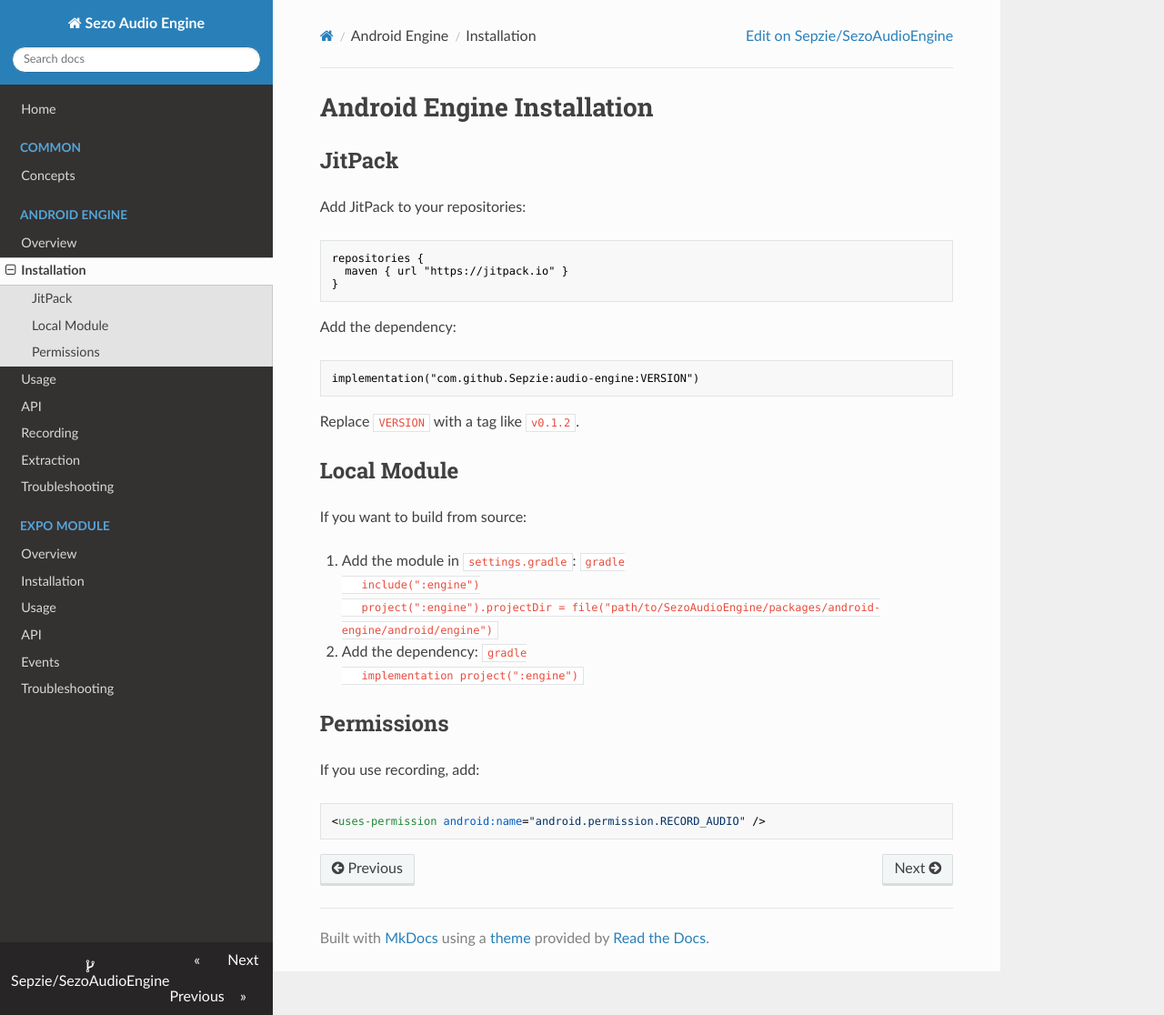
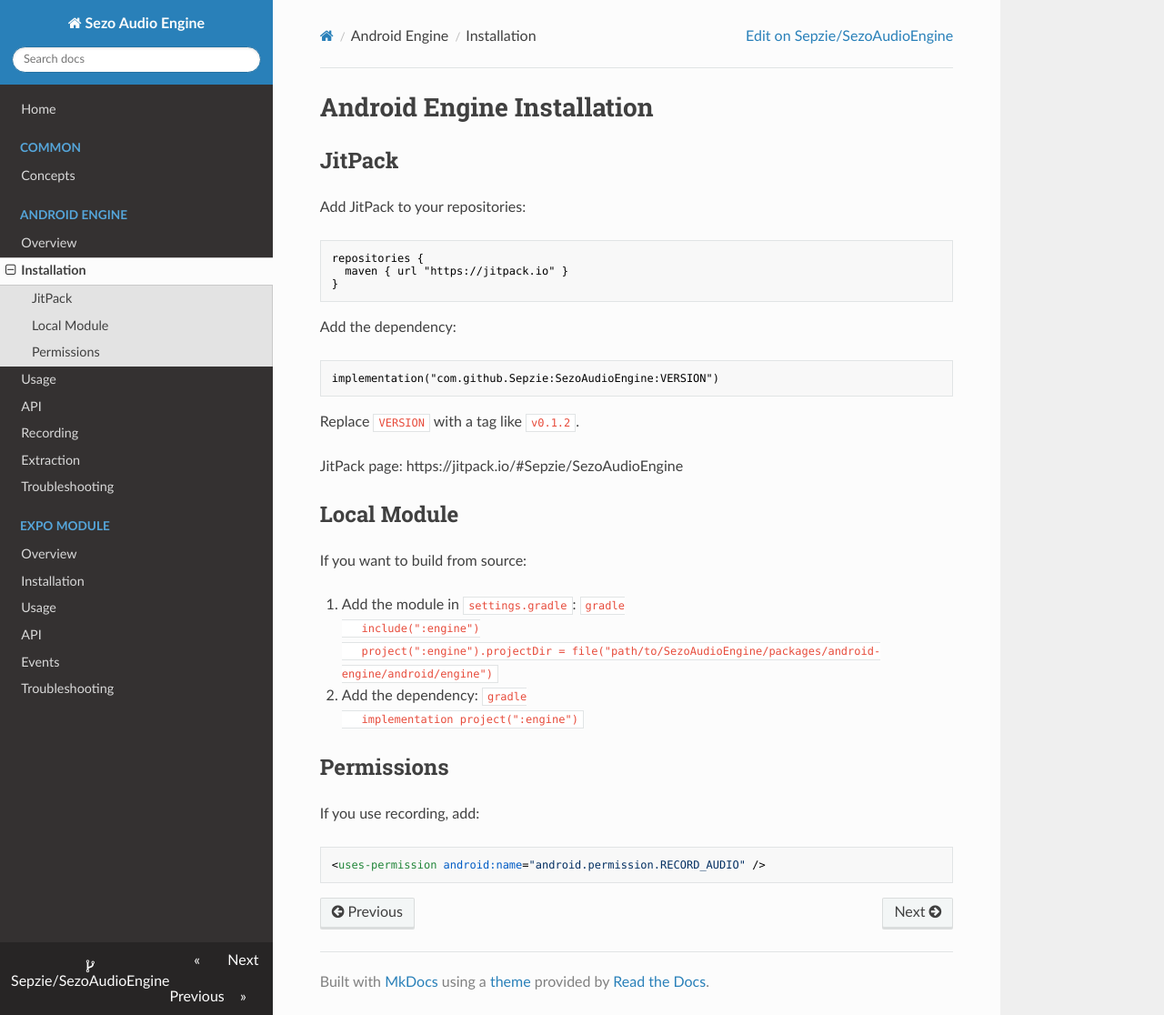
Before and after one commit to Sepzie/SezoAudioEngine, an MkDocs documentation site: the page built from docs/android/install.md, in a window 1280 px wide and 1116 px high. Shown: the whole window at 91% size. Built offline with MkDocs 1.6.1, drawn with Linux system fonts in a browser that asks for light colours; nearby versions of some CDN libraries.

Commit message:
update docs after successful jitpack build

````diff
--- a/docs/android/install.md
+++ b/docs/android/install.md
@@ -13,10 +13,12 @@ repositories {
 Add the dependency:
 
 ```gradle
-implementation("com.github.Sepzie:audio-engine:VERSION")
+implementation("com.github.Sepzie:SezoAudioEngine:VERSION")
 ```
 
 Replace `VERSION` with a tag like `v0.1.2`.
+
+JitPack page: https://jitpack.io/#Sepzie/SezoAudioEngine
 
 ## Local Module
 
````
Also changed, not shown: docs/index.md (+1 -0 lines), packages/android-engine/README.md (+4 -2 lines).
